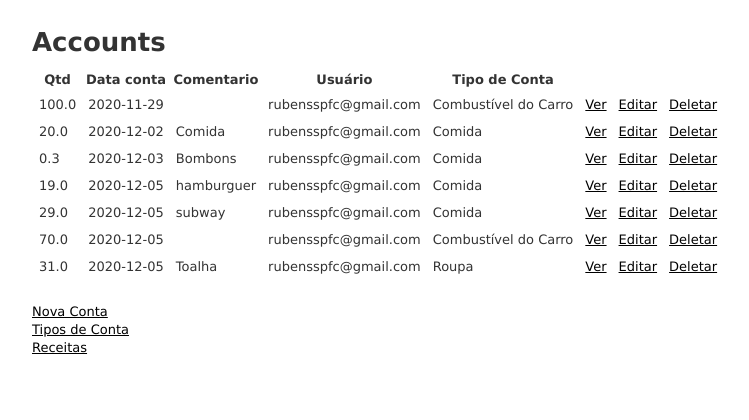
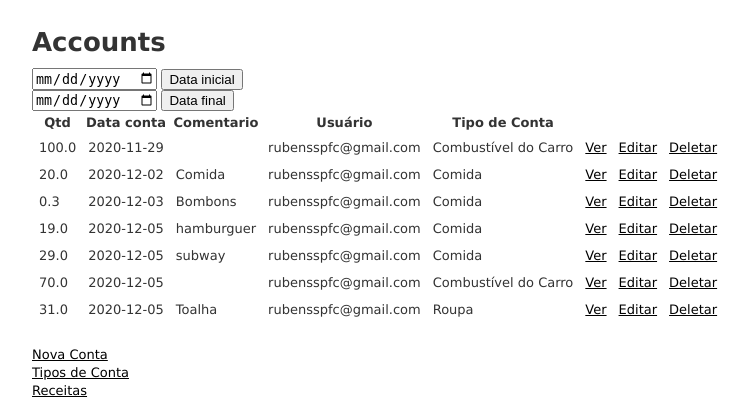
Before and after one commit to Rubensrvsc/MyRailsProjects, a Rails app: page / in a window 1280 px wide. Shown: the top 420 px of the page, without its empty margins (1-750 px from the left). Run offline with Rails 7, Linux system fonts and the light colour scheme; a user stored in the database is signed in; style sheets or scripts are compiled from the project's sources.

Commit message:
add: começando a pesquisa por data

```diff
--- a/gerenciamentocontas/app/views/accounts/index.html.erb
+++ b/gerenciamentocontas/app/views/accounts/index.html.erb
@@ -1,6 +1,22 @@
 <p id="notice"><%= notice %></p>
 
 <h1>Accounts</h1>
+
+<div>
+<%= form_tag(accounts_path, :method => :get) do %>
+
+   <%= date_field_tag 'data_inicio', nil, placeholder: "Data inicial" %>
+   <%= submit_tag  "Data inicial"%>
+<% end %>
+
+<%= form_tag(accounts_path, :method => :get) do %>
+
+   <%= date_field_tag 'data_final', nil, placeholder: "Data inicial" %>
+   <%= submit_tag  "Data final"%>
+<% end %>
+</div>
+
+
 
 <table>
   <thead>
```
Also changed, not shown: 1 other file.
